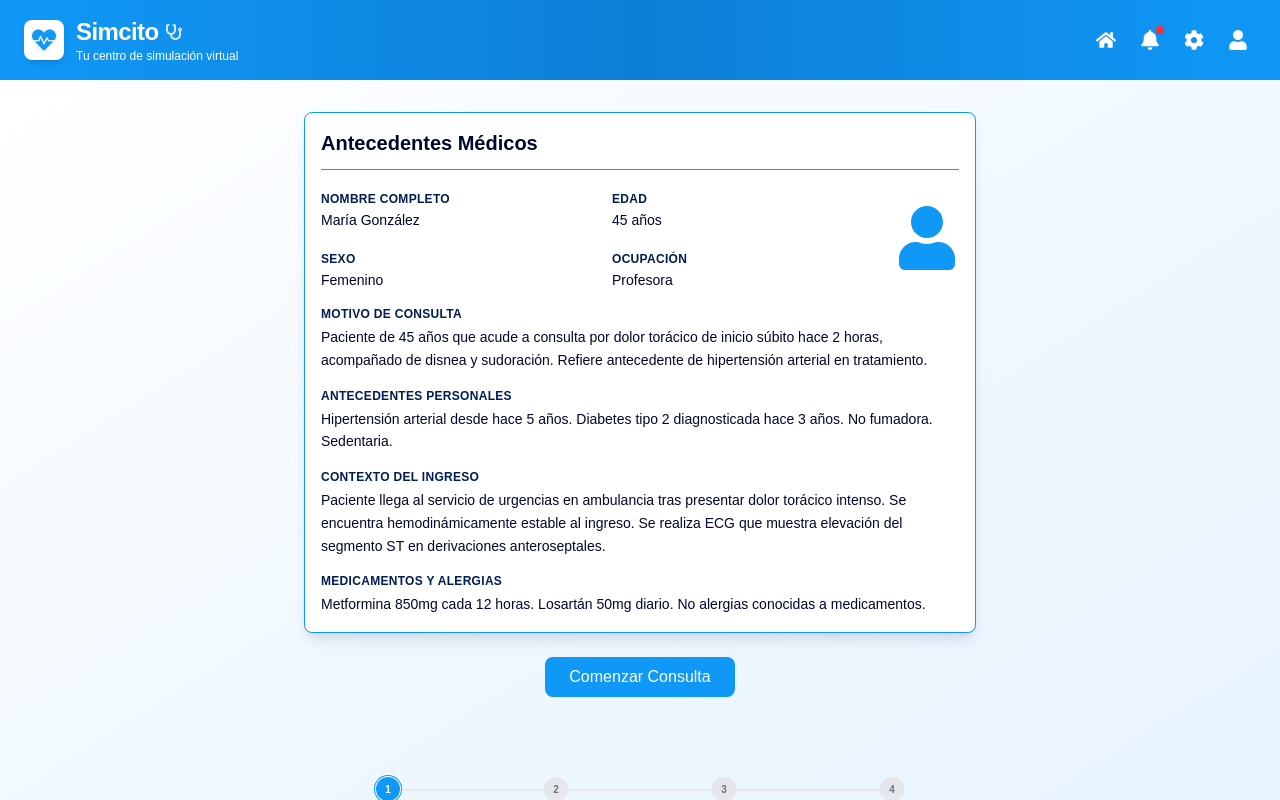
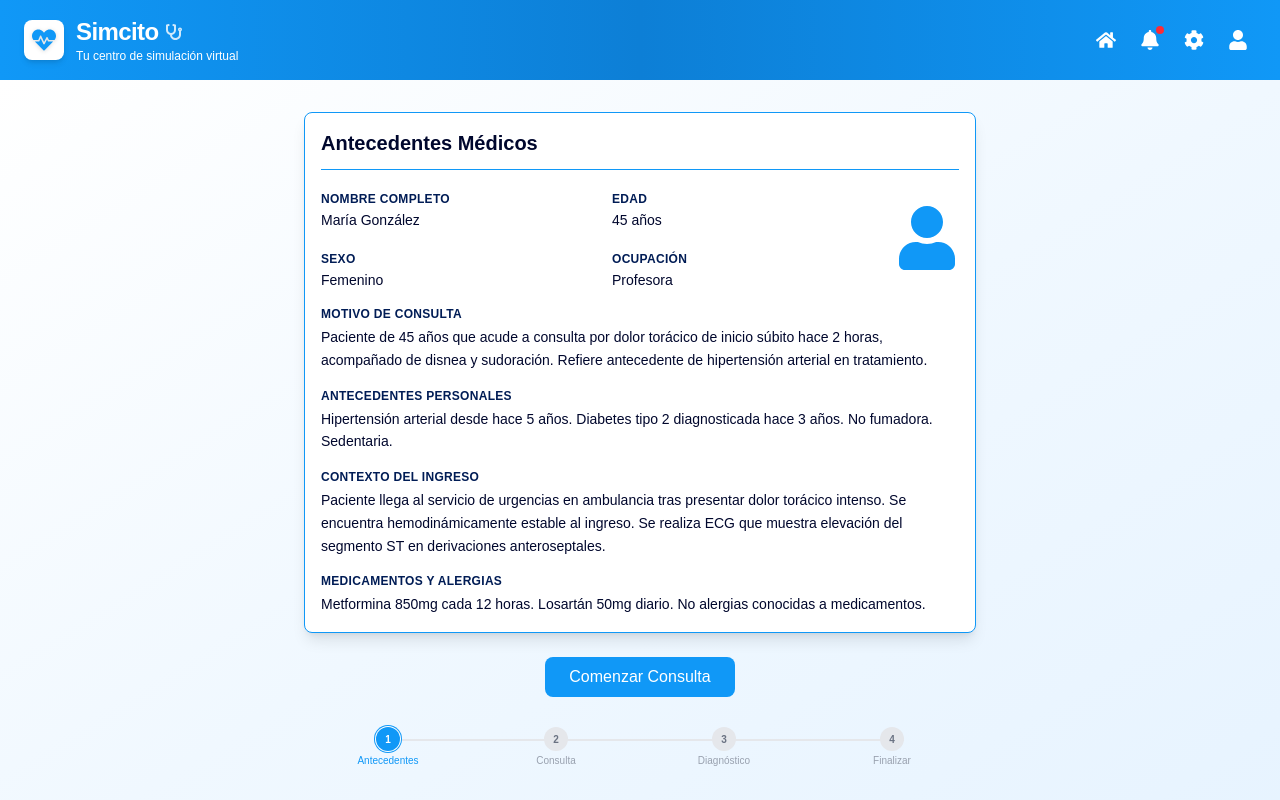
Before and after one commit to platanus-hack/platanus-hack-25-team-13, a Next.js app: page /anamnesis in a window 1280 px wide. Built offline with nearby package versions, Linux system fonts and the light colour scheme.

Commit message:
feat: consulta front added in stepper

```diff
--- a/app/anamnesis/page.tsx
+++ b/app/anamnesis/page.tsx
@@ -35,7 +35,7 @@ export default function AnamnesisPage() {
 
   return (
     <div className="min-h-screen bg-gradient-to-br from-[#ffffff] via-[#f0f8ff] to-[#e6f3ff] flex flex-col">
-      <div className="flex-1 flex flex-col items-center justify-start pt-8 p-4">
+      <div className="flex-1 flex flex-col items-center pt-8 pb-32 p-4">
         {currentStep === 0 && (
           <>
             <AntecedentesMedicos
@@ -62,7 +62,9 @@ export default function AnamnesisPage() {
         {currentStep === 1 && (
           <Consulta />
         )}
+      </div>
 
+      <div className="fixed bottom-0 left-0 right-0 pb-8 flex justify-center">
         <Stepper steps={steps} currentStep={currentStep} />
       </div>
     </div>
--- a/app/components/Stepper.tsx
+++ b/app/components/Stepper.tsx
@@ -11,7 +11,7 @@ interface StepperProps {
 
 export default function Stepper({ steps, currentStep }: StepperProps) {
   return (
-    <div className="mt-20 w-full max-w-2xl">
+    <div className="w-full max-w-2xl">
       <div className="flex items-start">
         {steps.map((step, index) => (
           <div key={index} className="flex items-start flex-1 relative">
--- a/app/page.tsx
+++ b/app/page.tsx
@@ -80,7 +80,7 @@ export default function Home() {
   return (
     <>
       {isLoading && <LoadingScreen />}
-      <div className="h-[85vh] bg-gradient-to-br from-[#ffffff] via-[#f0f8ff] to-[#e6f3ff] font-sans overflow-hidden flex flex-col">
+      <div className="h-[85vh] font-sans overflow-hidden flex flex-col">
       <main className="flex-1 overflow-hidden min-h-0">
         <div className="h-full max-w-7xl mx-auto px-2 py-1.5 flex flex-col">
           {/* Saludo de Bienvenida */}
```
